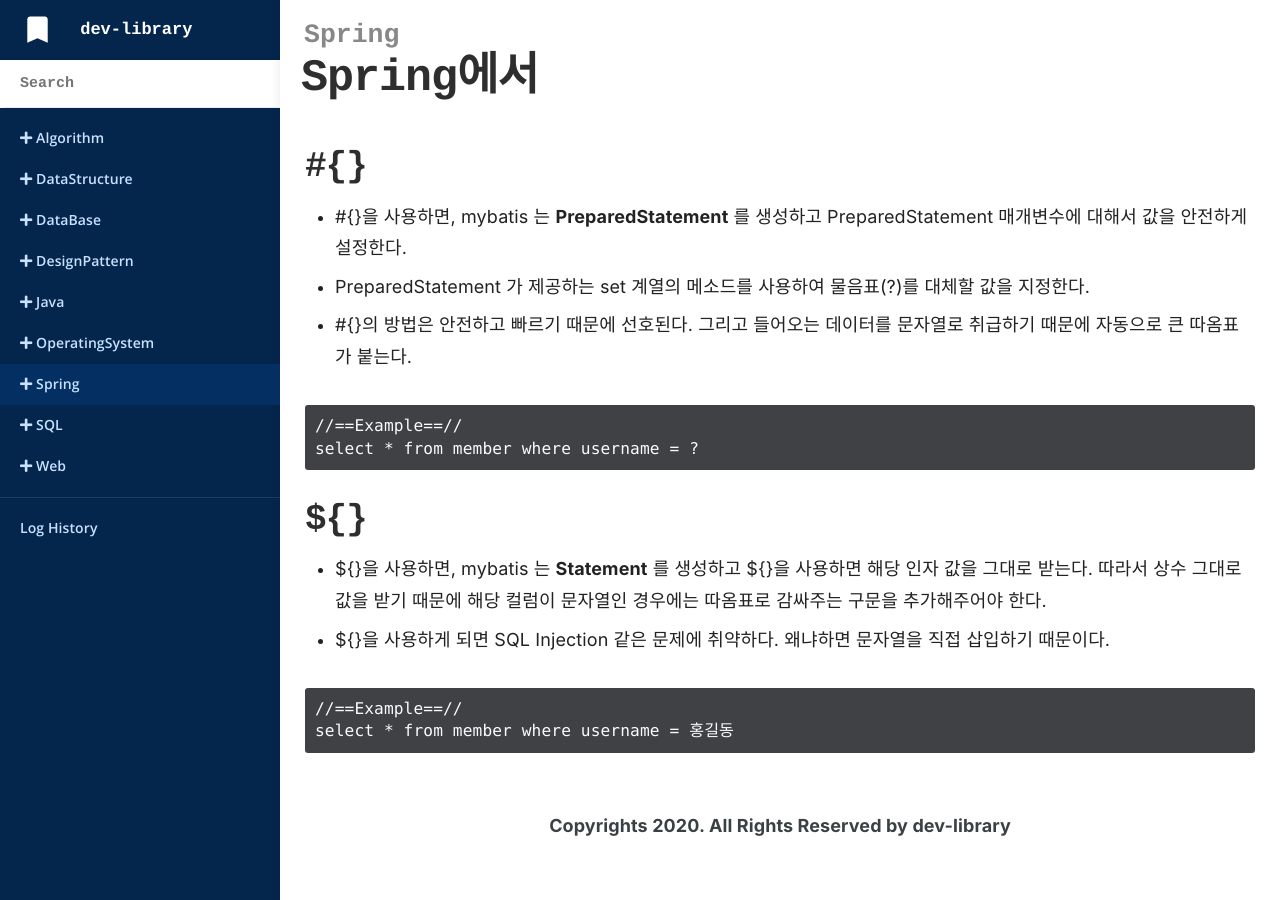
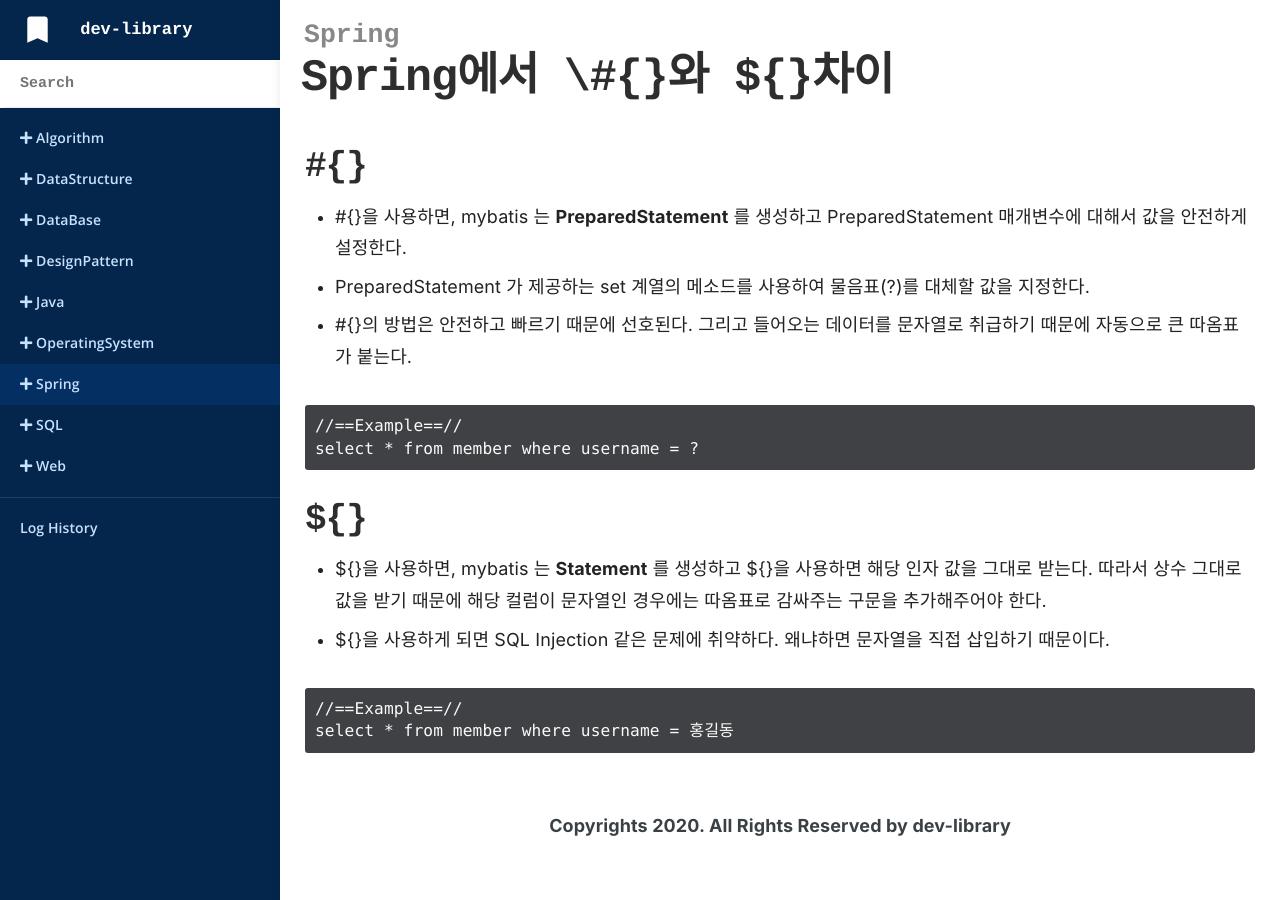
Before and after one commit to doorisopen/record, a Jekyll site: the page built from _docs/Spring/mybatis_${}_#{}(preparestatement_statement).md, in a window 1280 px wide. Built offline with Jekyll 4.4.1, drawn with Linux system fonts in a browser that asks for light colours; nearby versions of some CDN libraries; some web fonts are replaced; comment, search, counter and statistics services are not loaded.

Commit message:
[Update] 2020-06-04 Spring title modify

```diff
--- a/_docs/Spring/mybatis_${}_#{}(preparestatement_statement).md
+++ b/_docs/Spring/mybatis_${}_#{}(preparestatement_statement).md
@@ -1,5 +1,5 @@
 ---
-title: Spring에서 #{}와 ${}차이
+title: Spring에서 \#{}와 ${}차이
 category: Spring
 comments: true
 order: 3
```
